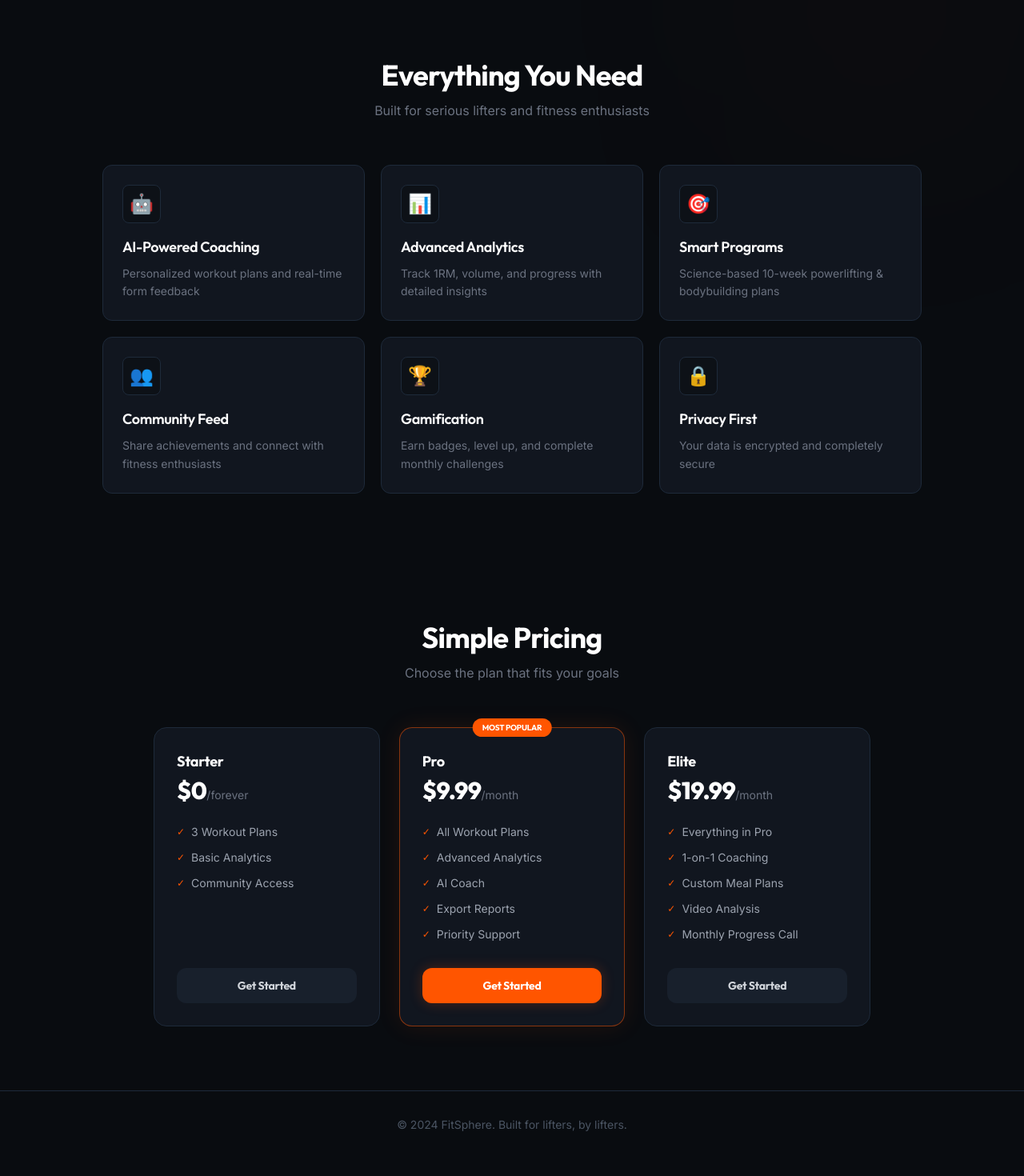
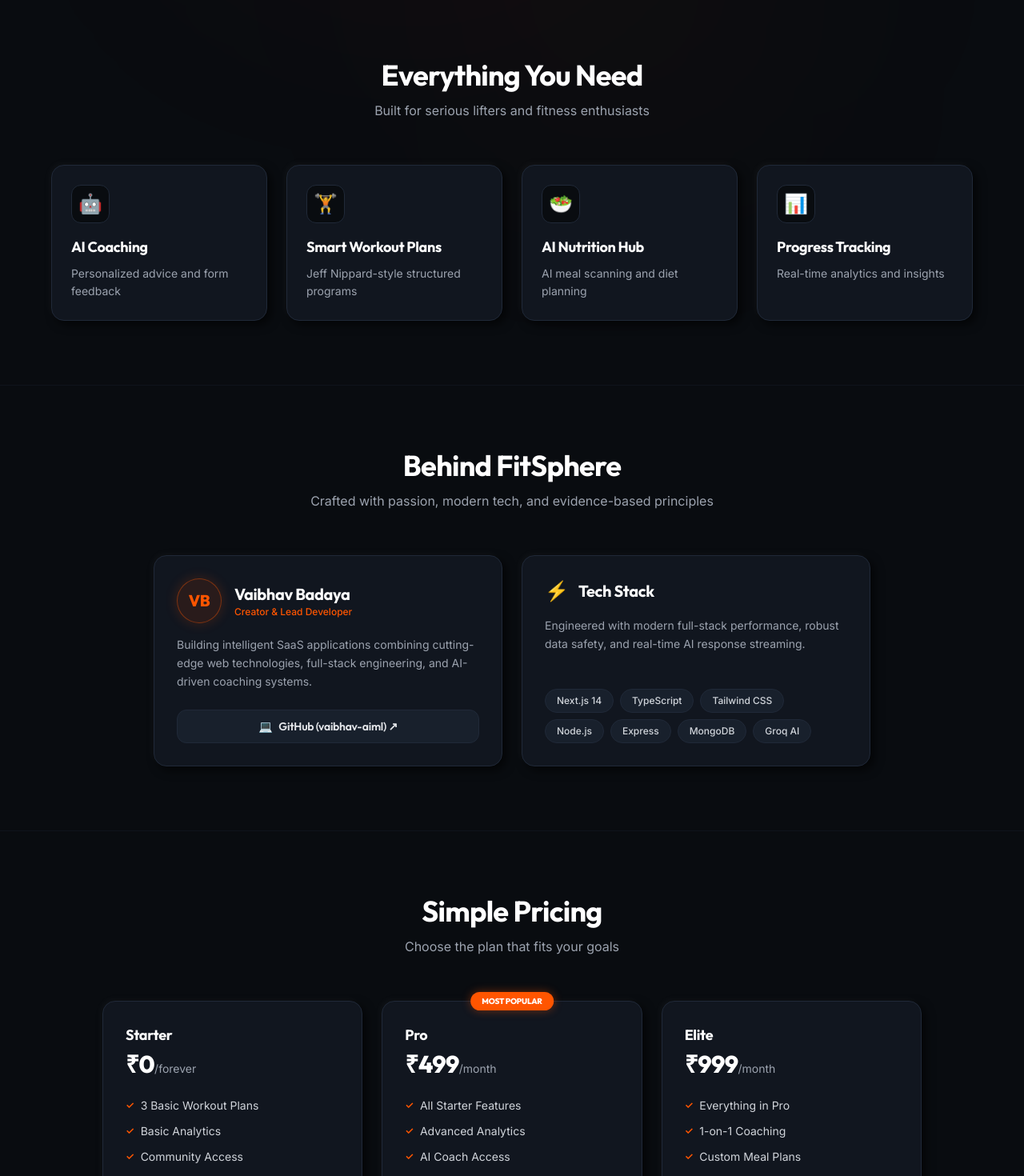
Before and after one commit to vaibhav-aiml/fitsphere, a Next.js app in the folder frontend/: page /about in a window 1280 px wide. Shown: the part 560-2030 px from the top of the page at 80% size. Before the commit the page ends 2008 px from the top, so only its background shows below. Built offline with nearby package versions, Linux system fonts and the light colour scheme.

Commit message:
style(about): redesign About and Pricing sections with Creator card, tech stack chips, and INR currency

```diff
--- a/frontend/src/app/about/page.tsx
+++ b/frontend/src/app/about/page.tsx
@@ -2,153 +2,365 @@
 
 import React from 'react';
 import Link from 'next/link';
+import { motion } from 'framer-motion';
 import ErrorBoundary from '@/components/ErrorBoundary';
 
 export default function AboutPage() {
+  const features = [
+    {
+      icon: '🤖',
+      title: 'AI Coaching',
+      desc: 'Personalized advice and form feedback'
+    },
+    {
+      icon: '🏋️',
+      title: 'Smart Workout Plans',
+      desc: 'Jeff Nippard-style structured programs'
+    },
+    {
+      icon: '🥗',
+      title: 'AI Nutrition Hub',
+      desc: 'AI meal scanning and diet planning'
+    },
+    {
+      icon: '📊',
+      title: 'Progress Tracking',
+      desc: 'Real-time analytics and insights'
+    },
+  ];
 
-  const features = [
-    { icon: '🤖', title: 'AI-Powered Coaching', desc: 'Personalized workout plans and real-time form feedback' },
-    { icon: '📊', title: 'Advanced Analytics', desc: 'Track 1RM, volume, and progress with detailed insights' },
-    { icon: '🎯', title: 'Smart Programs', desc: 'Science-based 10-week powerlifting & bodybuilding plans' },
-    { icon: '👥', title: 'Community Feed', desc: 'Share achievements and connect with fitness enthusiasts' },
-    { icon: '🏆', title: 'Gamification', desc: 'Earn badges, level up, and complete monthly challenges' },
-    { icon: '🔒', title: 'Privacy First', desc: 'Your data is encrypted and completely secure' },
+  const techStack = [
+    'Next.js 14',
+    'TypeScript',
+    'Tailwind CSS',
+    'Node.js',
+    'Express',
+    'MongoDB',
+    'Groq AI',
   ];
 
   const plans = [
-    { name: 'Starter', price: '$0', period: 'forever', features: ['3 Workout Plans', 'Basic Analytics', 'Community Access'], popular: false },
-    { name: 'Pro', price: '$9.99', period: 'month', features: ['All Workout Plans', 'Advanced Analytics', 'AI Coach', 'Export Reports', 'Priority Support'], popular: true },
-    { name: 'Elite', price: '$19.99', period: 'month', features: ['Everything in Pro', '1-on-1 Coaching', 'Custom Meal Plans', 'Video Analysis', 'Monthly Progress Call'], popular: false }
+    {
+      name: 'Starter',
+      price: '₹0',
+      period: 'forever',
+      features: ['3 Basic Workout Plans', 'Basic Analytics', 'Community Access'],
+      popular: false,
+    },
+    {
+      name: 'Pro',
+      price: '₹499',
+      period: 'month',
+      features: [
+        'All Starter Features',
+        'Advanced Analytics',
+        'AI Coach Access',
+        'Export Reports',
+        'Priority Support',
+      ],
+      popular: true,
+    },
+    {
+      name: 'Elite',
+      price: '₹999',
+      period: 'month',
+      features: [
+        'Everything in Pro',
+        '1-on-1 Coaching',
+        'Custom Meal Plans',
+        'Video Analysis',
+        'Monthly Progress Call',
+      ],
+      popular: false,
+    },
   ];
+
+  const containerVariants = {
+    hidden: { opacity: 0 },
+    visible: {
+      opacity: 1,
+      transition: {
+        staggerChildren: 0.1,
+      },
+    },
+  };
+
+  const itemVariants = {
+    hidden: { opacity: 0, y: 20 },
+    visible: {
+      opacity: 1,
+      y: 0,
+      transition: { duration: 0.5, ease: 'easeOut' },
+    },
+  };
 
   return (
     <ErrorBoundary>
-      <div className="min-h-screen bg-[#090C10] relative overflow-hidden">
-        {/* Ambient Background */}
+      <div className="min-h-screen bg-obsidian text-white relative overflow-hidden font-sans">
+        {/* Ambient Background Glows */}
         <div className="fixed inset-0 z-0 pointer-events-none">
-          <div className="absolute top-20 left-10 w-72 h-72 bg-[#FF5500]/8 rounded-full blur-[140px]" />
-          <div className="absolute bottom-20 right-10 w-72 h-72 bg-[#FF5500]/5 rounded-full blur-[140px]" />
+          <div className="absolute top-20 left-1/4 w-96 h-96 bg-blaze/10 rounded-full blur-[150px]" />
+          <div className="absolute bottom-20 right-1/4 w-96 h-96 bg-blaze/5 rounded-full blur-[150px]" />
         </div>
 
         {/* Navigation */}
-        <nav className="relative z-10 border-b border-[#1E2A3A]/50 bg-[#090C10]/80 backdrop-blur-sm">
+        <nav className="relative z-10 border-b border-borderMuted/50 bg-obsidian/80 backdrop-blur-md">
           <div className="container mx-auto px-6 py-4 flex items-center justify-between">
-            <Link href="/" className="focus-visible:outline-none focus-visible:ring-2 focus-visible:ring-[#FF5500] rounded">
+            <Link href="/" className="focus-visible:outline-none focus-visible:ring-2 focus-visible:ring-blaze rounded">
               <h1 className="font-heading text-xl font-bold text-white tracking-tight">
-                Fit<span className="text-[#FF5500]">Sphere</span>
+                Fit<span className="text-blaze">Sphere</span>
               </h1>
             </Link>
             <Link
               href="/"
-              className="px-5 py-2 bg-[#FF5500] hover:bg-[#e64d00] text-white rounded-lg font-heading font-bold text-sm transition-all duration-200 shadow-[0_0_16px_rgba(255,85,0,0.2)] hover:shadow-[0_0_24px_rgba(255,85,0,0.35)] focus-visible:outline-none focus-visible:ring-2 focus-visible:ring-[#FF5500] focus-visible:ring-offset-2 focus-visible:ring-offset-[#090C10]"
+              className="px-5 py-2 bg-blaze hover:bg-blaze-hover text-white rounded-lg font-heading font-bold text-sm transition-all duration-200 shadow-[0_0_16px_rgba(255,85,0,0.25)] hover:shadow-[0_0_24px_rgba(255,85,0,0.4)] focus-visible:outline-none focus-visible:ring-2 focus-visible:ring-blaze focus-visible:ring-offset-2 focus-visible:ring-offset-obsidian"
             >
               Open App
             </Link>
           </div>
         </nav>
 
-        {/* Hero Section */}
+        {/* 1. Hero Section */}
         <section className="relative z-10 pt-20 pb-16 text-center">
-          <div className="container mx-auto px-6 max-w-3xl">
-            <div className="inline-block px-4 py-1.5 bg-[#FF5500]/10 border border-[#FF5500]/20 rounded-full mb-6">
-              <span className="text-[#FF5500] text-xs font-sans font-medium uppercase tracking-wider">About FitSphere</span>
+          <motion.div
+            initial={{ opacity: 0, y: 20 }}
+            animate={{ opacity: 1, y: 0 }}
+            transition={{ duration: 0.6 }}
+            className="container mx-auto px-6 max-w-3xl"
+          >
+            <div className="inline-block px-4 py-1.5 bg-blaze/10 border border-blaze/20 rounded-full mb-6">
+              <span className="text-blaze text-xs font-sans font-semibold uppercase tracking-wider">
+                About FitSphere
+              </span>
             </div>
-            <h2 className="text-4xl md:text-5xl lg:text-6xl font-heading font-bold text-white leading-tight mb-5">
+            <h2 className="text-4xl md:text-5xl lg:text-6xl font-heading font-extrabold text-white leading-tight mb-5">
               Train Smarter.<br />
-              <span className="text-[#FF5500]">Get Stronger.</span>
+              <span className="text-blaze">Get Stronger.</span>
             </h2>
             <p className="text-gray-400 text-lg font-sans max-w-xl mx-auto leading-relaxed">
-              The all-in-one fitness platform built for serious lifters. AI coaching, advanced analytics, and a community that pushes you forward.
+              The all-in-one fitness platform built for serious lifters. AI coaching, advanced analytics, and structured powerbuilding routines.
             </p>
             <div className="mt-8">
               <Link
                 href="/"
-                className="inline-flex items-center gap-2 px-8 py-3.5 bg-[#FF5500] hover:bg-[#e64d00] text-white rounded-xl font-heading font-bold text-sm tracking-wide transition-all duration-200 shadow-[0_0_24px_rgba(255,85,0,0.3)] hover:shadow-[0_0_36px_rgba(255,85,0,0.45)] focus-visible:outline-none focus-visible:ring-2 focus-visible:ring-[#FF5500] focus-visible:ring-offset-2 focus-visible:ring-offset-[#090C10]"
+                className="inline-flex items-center gap-2 px-8 py-3.5 bg-blaze hover:bg-blaze-hover text-white rounded-xl font-heading font-bold text-sm tracking-wide transition-all duration-200 shadow-[0_0_24px_rgba(255,85,0,0.3)] hover:shadow-[0_0_36px_rgba(255,85,0,0.45)] focus-visible:outline-none focus-visible:ring-2 focus-visible:ring-blaze focus-visible:ring-offset-2 focus-visible:ring-offset-obsidian"
               >
                 Launch App →
               </Link>
             </div>
+          </motion.div>
+        </section>
+
+        {/* 2. Features Section */}
+        <section className="py-20 relative z-10">
+          <div className="container mx-auto px-6">
+            <motion.div
+              initial={{ opacity: 0, y: 15 }}
+              whileInView={{ opacity: 1, y: 0 }}
+              viewport={{ once: true }}
+              transition={{ duration: 0.5 }}
+              className="text-center mb-14"
+            >
+              <h2 className="text-3xl md:text-4xl font-heading font-bold text-white mb-3">
+                Everything You Need
+              </h2>
+              <p className="text-gray-400 font-sans">Built for serious lifters and fitness enthusiasts</p>
+            </motion.div>
+
+            <motion.div
+              variants={containerVariants}
+              initial="hidden"
+              whileInView="visible"
+              viewport={{ once: true }}
+              className="grid sm:grid-cols-2 lg:grid-cols-4 gap-6 max-w-6xl mx-auto"
+            >
+              {features.map((f, i) => (
+                <motion.div
+                  key={i}
+                  variants={itemVariants}
+                  className="p-6 rounded-2xl bg-charcoal border border-borderMuted hover:border-blaze/50 transition-all duration-300 group neu-raised flex flex-col justify-between"
+                >
+                  <div>
+                    <div className="w-12 h-12 rounded-xl bg-obsidian border border-borderMuted flex items-center justify-center text-2xl mb-4 group-hover:border-blaze/40 transition-colors">
+                      {f.icon}
+                    </div>
+                    <h3 className="text-lg font-heading font-bold text-white mb-2">{f.title}</h3>
+                    <p className="text-gray-400 text-sm font-sans leading-relaxed">{f.desc}</p>
+                  </div>
+                </motion.div>
+              ))}
+            </motion.div>
           </div>
         </section>
 
-        {/* Features Section */}
-        <section className="py-20 relative z-10">
+        {/* 3. New About Section (Creator & Tech Stack) */}
+        <section className="py-20 relative z-10 border-t border-borderMuted/30">
           <div className="container mx-auto px-6">
-            <div className="text-center mb-14">
+            <motion.div
+              initial={{ opacity: 0, y: 15 }}
+              whileInView={{ opacity: 1, y: 0 }}
+              viewport={{ once: true }}
+              transition={{ duration: 0.5 }}
+              className="text-center mb-14"
+            >
               <h2 className="text-3xl md:text-4xl font-heading font-bold text-white mb-3">
-                Everything You Need
+                Behind FitSphere
               </h2>
-              <p className="text-gray-500 font-sans">Built for serious lifters and fitness enthusiasts</p>
+              <p className="text-gray-400 font-sans">Crafted with passion, modern tech, and evidence-based principles</p>
+            </motion.div>
+
+            <motion.div
+              variants={containerVariants}
+              initial="hidden"
+              whileInView="visible"
+              viewport={{ once: true }}
+              className="grid md:grid-cols-2 gap-6 max-w-4xl mx-auto"
+            >
+              {/* Creator Card */}
+              <motion.div
+                variants={itemVariants}
+                className="p-7 rounded-2xl bg-charcoal border border-borderMuted hover:border-blaze/50 transition-all duration-300 neu-raised flex flex-col justify-between"
+              >
+                <div>
+                  <div className="flex items-center gap-4 mb-4">
+                    <div className="w-14 h-14 rounded-full bg-blaze/10 border border-blaze/40 flex items-center justify-center text-blaze font-heading font-extrabold text-xl shadow-[0_0_16px_rgba(255,85,0,0.2)]">
+                      VB
+                    </div>
+                    <div>
+                      <h3 className="text-xl font-heading font-bold text-white">Vaibhav Badaya</h3>
+                      <p className="text-blaze text-xs font-sans font-medium">Creator & Lead Developer</p>
+                    </div>
+                  </div>
+                  <p className="text-gray-400 text-sm font-sans leading-relaxed mb-6">
+                    Building intelligent SaaS applications combining cutting-edge web technologies, full-stack engineering, and AI-driven coaching systems.
+                  </p>
                 </div>
 
-            <div className="grid md:grid-cols-2 lg:grid-cols-3 gap-5 max-w-5xl mx-auto">
-              {features.map((f, i) => (
-                <div key={i} className="p-6 rounded-xl bg-[#11161F] border border-[#1E2A3A] hover:border-[#FF5500]/30 transition-all duration-300 group">
-                  <div className="w-12 h-12 rounded-lg bg-[#0D1117] border border-[#1E2A3A] flex items-center justify-center text-2xl mb-4 group-hover:border-[#FF5500]/30 transition-colors">
-                    {f.icon}
+                <a
+                  href="https://github.com/vaibhav-aiml"
+                  target="_blank"
+                  rel="noopener noreferrer"
+                  className="inline-flex items-center justify-center gap-2 w-full py-2.5 px-4 rounded-xl bg-elevated hover:bg-borderMuted border border-borderMuted hover:border-blaze/40 text-gray-200 hover:text-white font-heading font-semibold text-sm transition-all duration-200 focus-visible:outline-none focus-visible:ring-2 focus-visible:ring-blaze"
+                >
+                  <span>💻</span> GitHub (vaibhav-aiml) ↗
+                </a>
+              </motion.div>
+
+              {/* Tech Stack Card */}
+              <motion.div
+                variants={itemVariants}
+                className="p-7 rounded-2xl bg-charcoal border border-borderMuted hover:border-blaze/50 transition-all duration-300 neu-raised flex flex-col justify-between"
+              >
+                <div>
+                  <div className="flex items-center gap-3 mb-4">
+                    <span className="text-2xl">⚡</span>
+                    <h3 className="text-xl font-heading font-bold text-white">Tech Stack</h3>
                   </div>
-                  <h3 className="text-lg font-heading font-semibold text-white mb-2">{f.title}</h3>
-                  <p className="text-gray-500 text-sm font-sans leading-relaxed">{f.desc}</p>
+                  <p className="text-gray-400 text-sm font-sans leading-relaxed mb-6">
+                    Engineered with modern full-stack performance, robust data safety, and real-time AI response streaming.
+                  </p>
                 </div>
+
+                <div className="flex flex-wrap gap-2">
+                  {techStack.map((tech, i) => (
+                    <span
+                      key={i}
+                      className="px-3.5 py-1.5 rounded-full bg-elevated border border-borderMuted text-xs font-sans font-medium text-gray-300 hover:border-blaze/40 hover:text-white transition-all duration-200"
+                    >
+                      {tech}
+                    </span>
                   ))}
                 </div>
+              </motion.div>
+            </motion.div>
           </div>
         </section>
 
-        {/* Pricing Section */}
-        <section className="py-20 relative z-10">
+        {/* 4. Pricing Section */}
+        <section className="py-20 relative z-10 border-t border-borderMuted/30">
           <div className="container mx-auto px-6">
-            <div className="text-center mb-14">
+            <motion.div
+              initial={{ opacity: 0, y: 15 }}
+              whileInView={{ opacity: 1, y: 0 }}
+              viewport={{ once: true }}
+              transition={{ duration: 0.5 }}
+              className="text-center mb-14"
+            >
               <h2 className="text-3xl md:text-4xl font-heading font-bold text-white mb-3">
                 Simple Pricing
               </h2>
-              <p className="text-gray-500 font-sans">Choose the plan that fits your goals</p>
-            </div>
+              <p className="text-gray-400 font-sans">Choose the plan that fits your goals</p>
+            </motion.div>
 
-            <div className="grid md:grid-cols-3 gap-6 max-w-4xl mx-auto">
+            <motion.div
+              variants={containerVariants}
+              initial="hidden"
+              whileInView="visible"
+              viewport={{ once: true }}
+              className="grid md:grid-cols-3 gap-6 max-w-5xl mx-auto"
+            >
               {plans.map((p, i) => (
-                <div key={i} className={`p-7 rounded-2xl bg-[#11161F] border relative flex flex-col ${
+                <motion.div
+                  key={i}
+                  variants={itemVariants}
+                  className={`p-7 rounded-2xl bg-charcoal border relative flex flex-col justify-between neu-raised transition-all duration-300 hover:border-blaze/50 ${
                     p.popular
-                    ? 'border-[#FF5500]/50 shadow-[0_0_30px_rgba(255,85,0,0.1)]'
-                    : 'border-[#1E2A3A]'
-                }`}>
+                      ? 'border-blaze/50 shadow-[0_0_30px_rgba(255,85,0,0.15)]'
+                      : 'border-borderMuted'
+                  }`}
+                >
                   {p.popular && (
-                    <span className="absolute -top-3 left-1/2 -translate-x-1/2 bg-[#FF5500] text-white text-[10px] font-heading font-bold px-3 py-1 rounded-full uppercase tracking-wider">
+                    <span className="absolute -top-3 left-1/2 -translate-x-1/2 bg-blaze text-white text-[10px] font-heading font-extrabold px-3.5 py-1 rounded-full uppercase tracking-wider shadow-[0_0_12px_rgba(255,85,0,0.4)]">
                       Most Popular
                     </span>
                   )}
+                  <div>
                     <h3 className="text-lg font-heading font-bold text-white mb-1">{p.name}</h3>
                     <div className="mb-6">
                       <span className="text-3xl font-heading font-extrabold text-white">{p.price}</span>
-                    <span className="text-gray-500 text-sm font-sans">/{p.period}</span>
+                      <span className="text-gray-400 text-sm font-sans">/{p.period}</span>
                     </div>
-                  <ul className="space-y-3 mb-8 flex-1">
+                    <ul className="space-y-3 mb-8">
                       {p.features.map((feat, fi) => (
-                      <li key={fi} className="flex items-center gap-2 text-sm text-gray-400 font-sans">
-                        <span className="text-[#FF5500] text-xs">✓</span> {feat}
+                        <li key={fi} className="flex items-center gap-2 text-sm text-gray-300 font-sans">
+                          <span className="text-blaze text-xs font-bold">✓</span> {feat}
                         </li>
                       ))}
                     </ul>
+                  </div>
                   <Link
                     href="/auth/signup"
-                    className={`w-full text-center py-3 rounded-xl font-heading font-bold text-sm transition-all duration-200 block focus-visible:outline-none focus-visible:ring-2 focus-visible:ring-[#FF5500] ${
+                    className={`w-full text-center py-3 rounded-xl font-heading font-bold text-sm transition-all duration-200 block focus-visible:outline-none focus-visible:ring-2 focus-visible:ring-blaze ${
                       p.popular
-                        ? 'bg-[#FF5500] hover:bg-[#e64d00] text-white shadow-[0_0_16px_rgba(255,85,0,0.25)]'
-                        : 'bg-[#18202C] hover:bg-[#1E2A3A] text-gray-300'
+                        ? 'bg-blaze hover:bg-blaze-hover text-white shadow-[0_0_16px_rgba(255,85,0,0.25)]'
+                        : 'bg-elevated hover:bg-borderMuted text-gray-200 hover:text-white border border-borderMuted'
                     }`}
                   >
                     Get Started
                   </Link>
-                </div>
+                </motion.div>
               ))}
-            </div>
+            </motion.div>
           </div>
         </section>
 
-        {/* Footer */}
-        <footer className="relative z-10 border-t border-[#1E2A3A] py-8">
-          <div className="container mx-auto px-6 text-center">
-            <p className="text-gray-600 text-sm font-sans">© 2024 FitSphere. Built for lifters, by lifters.</p>
+        {/* 5. Footer */}
+        <footer className="relative z-10 border-t border-borderMuted py-8 bg-obsidian">
+          <div className="container mx-auto px-6 flex flex-col sm:flex-row items-center justify-between gap-4 text-center sm:text-left">
+            <p className="text-gray-400 text-sm font-sans">
+              © 2026 FitSphere. Built for lifters, by lifters.
+            </p>
+            <p className="text-gray-400 text-sm font-sans">
+              Created by{' '}
+              <a
+                href="https://github.com/vaibhav-aiml"
+                target="_blank"
+                rel="noopener noreferrer"
+                className="text-blaze hover:underline font-semibold focus-visible:outline-none focus-visible:ring-2 focus-visible:ring-blaze rounded"
+              >
+                Vaibhav Badaya
+              </a>
+            </p>
           </div>
         </footer>
       </div>
```
Lines whose indentation alone changed are shown as unchanged.
